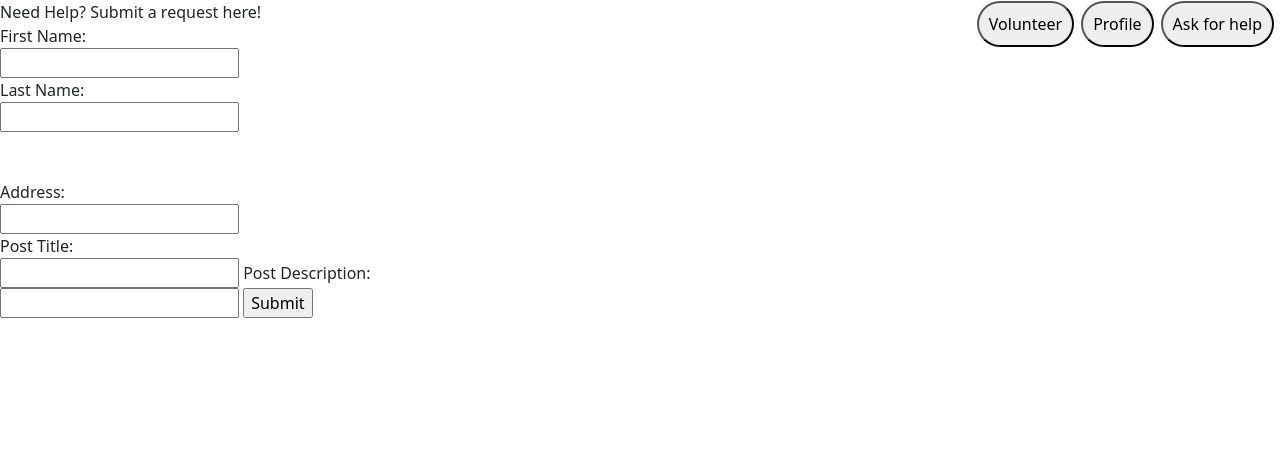
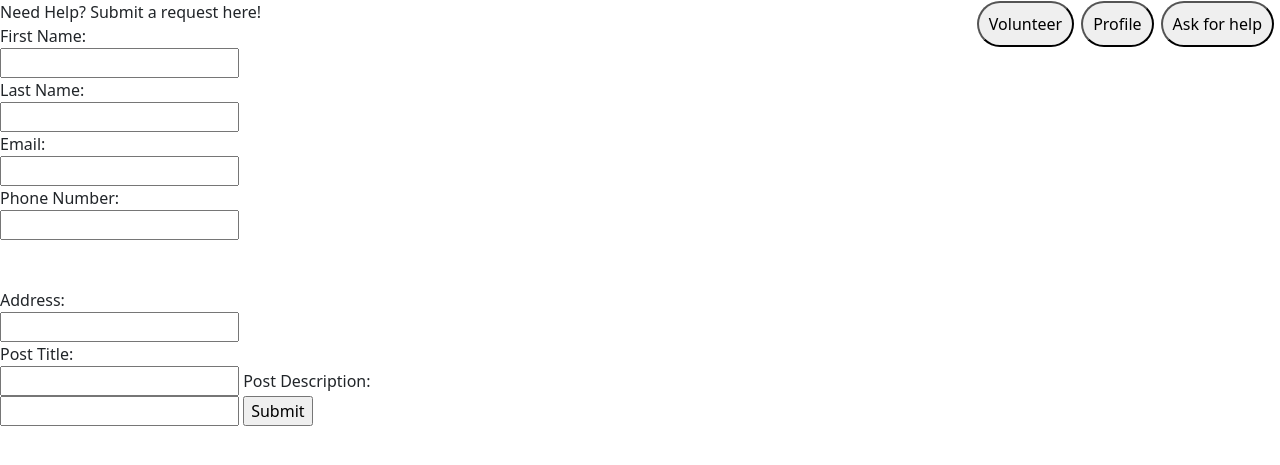
Before and after one commit to alexsmth/volunteerNet, a PHP site: page /mysite/volunteerNet/app/views/AskForHelp.php in a window 1280 px wide. Shown: the top 465 px of the page. Run offline with PHP 8.4, Linux system fonts and the light colour scheme; lists and menus that the app fills with data are empty.

Commit message:
da adsadads

```diff
--- a/volunteerNet/app/views/AskForHelp.php
+++ b/volunteerNet/app/views/AskForHelp.php
@@ -43,6 +43,10 @@
                     <input type="text" id="fname"></input><br>
                     <label for="lname">Last Name: </label><br>
                     <input type="text" id="lname"></input><br>
+                    <label for="email">Email: </label><br>
+                    <input type="text" id="email"></input><br>
+                    <label for="phonenum">Phone Number: </label><br>
+                    <input type="text" id="phonenum"></input><br>
 
                     <br>
                     <br>
```
